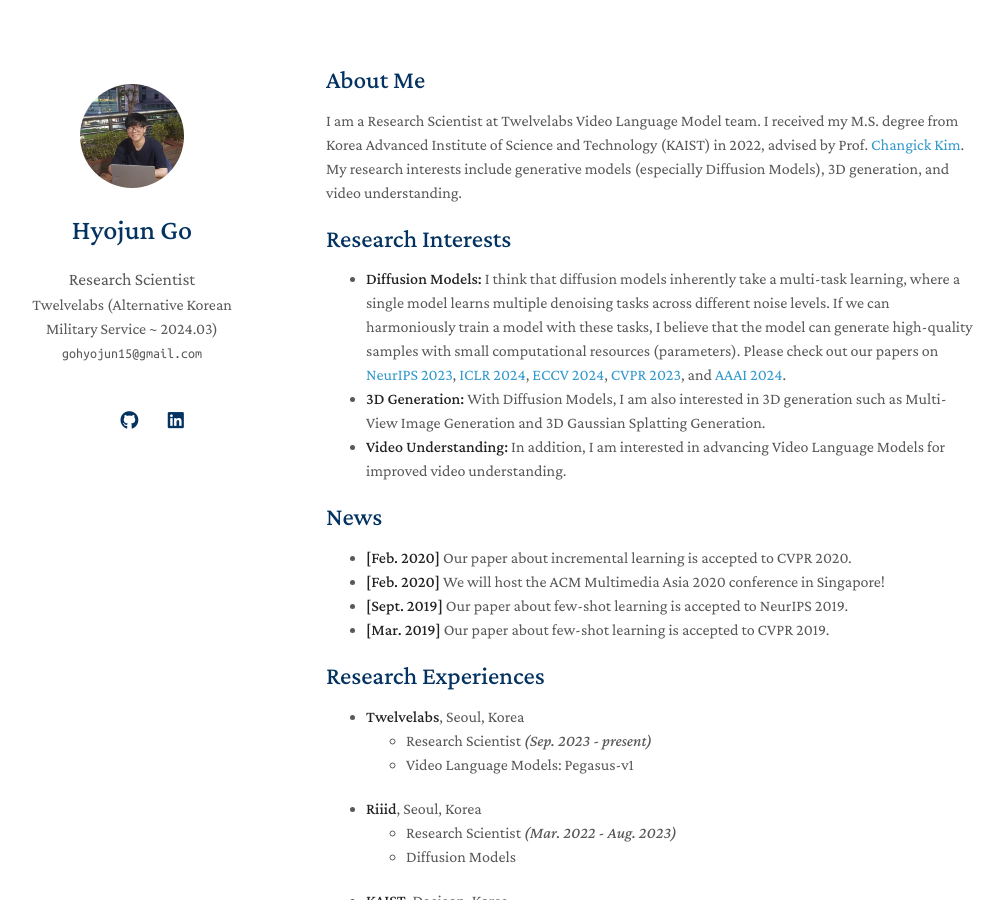
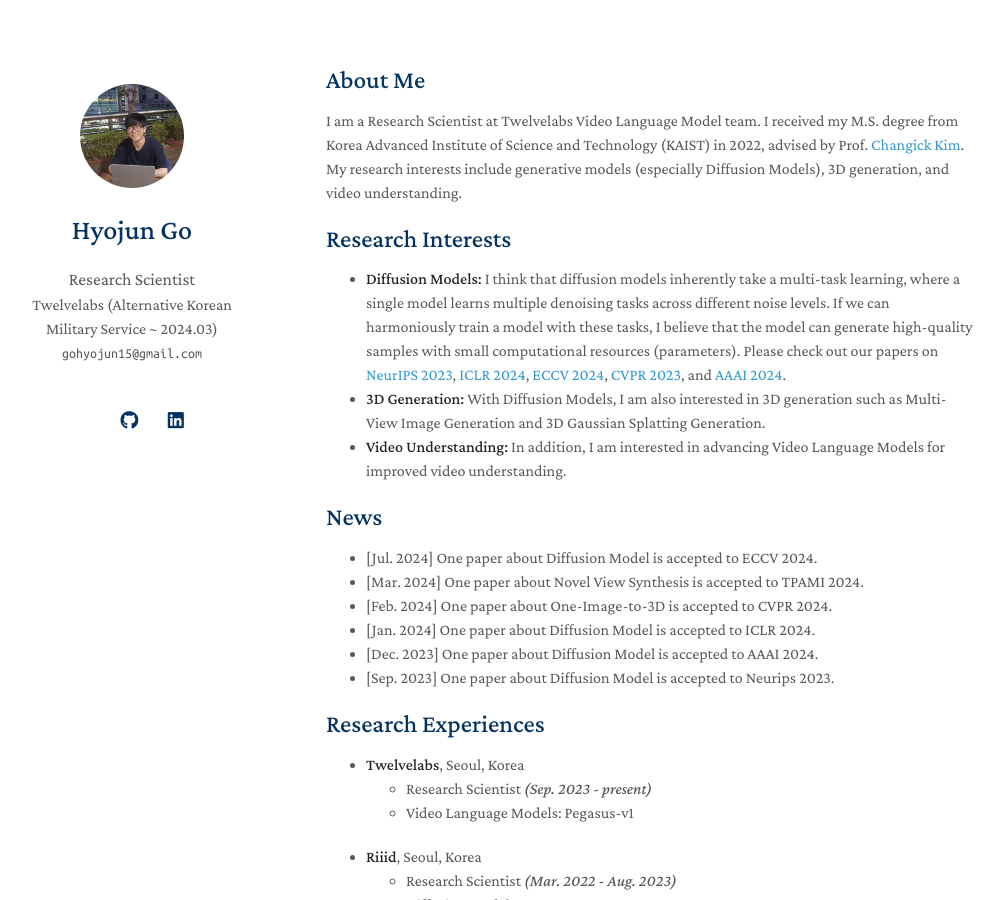
Before and after one commit to gohyojun15/gohyojun15.github.io, a Jekyll site: the page built from index.md, in a window 1280 px wide and 900 px high. Shown: the whole window, without its empty margins (144-1147 px from the left). Built offline with Jekyll 4.4.1, drawn with Linux system fonts in a browser that asks for light colours; nearby versions of some CDN libraries; a style sheet for code colours, icons or effects is not loaded; our own code applies the rules of GitHub Pages for plain Markdown files.

Commit message:
Finalize

```diff
--- a/index.md
+++ b/index.md
@@ -9,16 +9,18 @@
 
 ## Research Interests
 
-- **Diffusion Models:** I think that diffusion models inherently take a multi-task learning, where a single model learns multiple denoising tasks across different noise levels. If we can harmoniously train a model with these tasks, I believe that the model can generate high-quality samples with small computational resources (parameters). Please check out our papers on [NeurIPS 2023](), [ICLR 2024](), [ECCV 2024](), [CVPR 2023](), and [AAAI 2024]().
+- **Diffusion Models:** I think that diffusion models inherently take a multi-task learning, where a single model learns multiple denoising tasks across different noise levels. If we can harmoniously train a model with these tasks, I believe that the model can generate high-quality samples with small computational resources (parameters). Please check out our papers on [NeurIPS 2023](https://arxiv.org/abs/2306.00354), [ICLR 2024](https://arxiv.org/abs/2310.07138), [ECCV 2024](https://arxiv.org/abs/2403.09176), [CVPR 2023](https://arxiv.org/abs/2212.05973), and [AAAI 2024](https://arxiv.org/abs/2306.04990).
 - **3D Generation:** With Diffusion Models, I am also interested in 3D generation such as Multi-View Image Generation and 3D Gaussian Splatting Generation.
 - **Video Understanding:** In addition, I am interested in advancing Video Language Models for improved video understanding.
 
 ## News
 
-- **[Feb. 2020]** Our paper about incremental learning is accepted to CVPR 2020.
-- **[Feb. 2020]** We will host the ACM Multimedia Asia 2020 conference in Singapore!
-- **[Sept. 2019]** Our paper about few-shot learning is accepted to NeurIPS 2019.
-- **[Mar. 2019]** Our paper about few-shot learning is accepted to CVPR 2019.
+- [Jul. 2024] One paper about Diffusion Model is accepted to ECCV 2024.
+- [Mar. 2024] One paper about Novel View Synthesis is accepted to TPAMI 2024.
+- [Feb. 2024] One paper about One-Image-to-3D is accepted to CVPR 2024.
+- [Jan. 2024] One paper about Diffusion Model is accepted to ICLR 2024.
+- [Dec. 2023] One paper about Diffusion Model is accepted to AAAI 2024.
+- [Sep. 2023] One paper about Diffusion Model is accepted to Neurips 2023.
 
 
 ## Research Experiences
```
